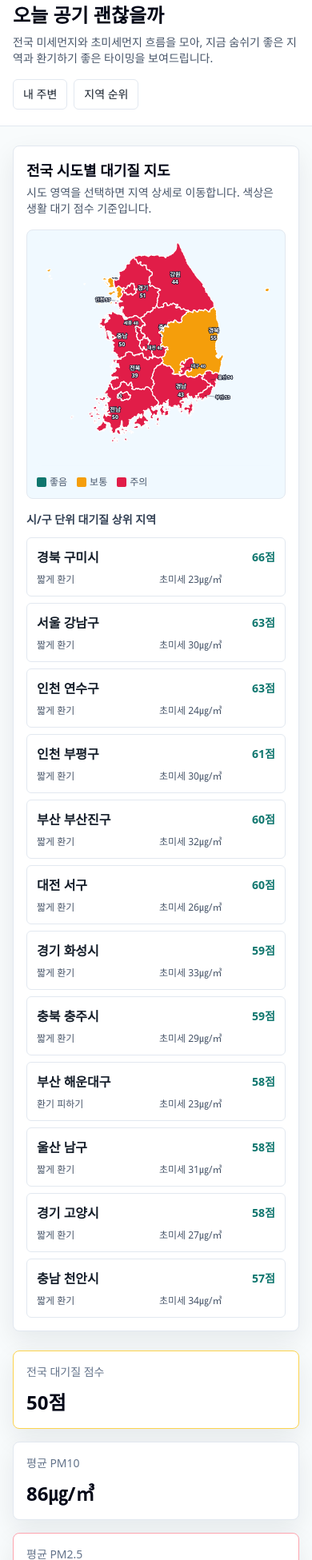
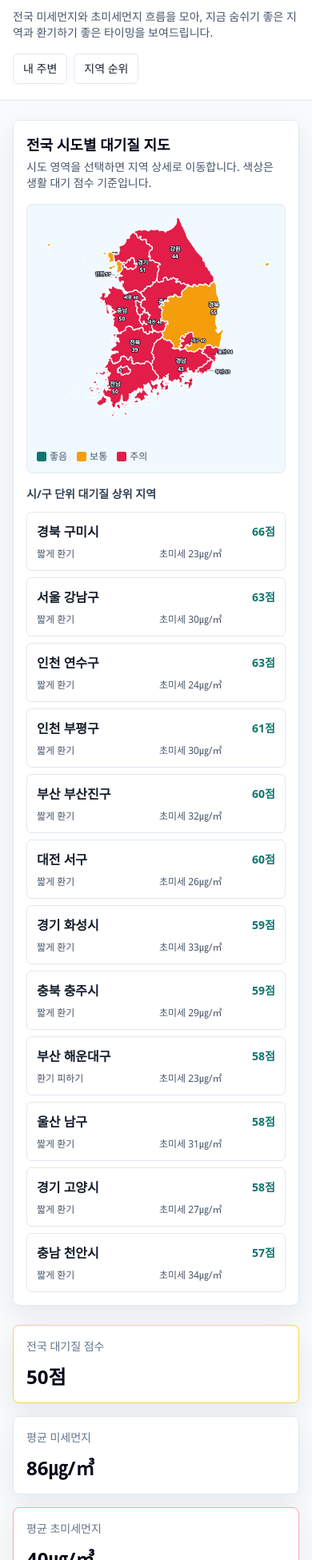
Before and after one commit to AldinYun/evcharge, a Next.js app: page / in a window 390 px wide. Shown: the part 49-2000 px from the top of the page at 80% size. Built offline with nearby package versions, Linux system fonts and the light colour scheme; no server answers; the database is empty.

Commit message:
Use Korean dust terms in UI

```diff
--- a/app/grade/[grade]/page.tsx
+++ b/app/grade/[grade]/page.tsx
@@ -27,7 +27,7 @@ export async function generateMetadata({ params }: PageProps): Promise<Metadata>
   const label = airGradeLabel(grade);
   return {
     title: `${label} 대기질 측정소 | 전국 미세먼지 등급별 현황`,
-    description: `${label} 등급으로 분류된 전국 미세먼지 측정소와 PM10, PM2.5, 환기 점수를 확인합니다.`
+    description: `${label} 등급으로 분류된 전국 미세먼지 측정소와 미세먼지, 초미세먼지, 환기 점수를 확인합니다.`
   };
 }
 
@@ -51,8 +51,8 @@ export default async function GradePage({ params }: PageProps) {
     <DashboardShell title={`${label} 대기질 측정소`} description="대기질 등급 분포에서 선택한 등급에 해당하는 전국 측정소 목록입니다.">
       <section className="grid grid-cols-1 gap-4 sm:grid-cols-2 lg:grid-cols-4">
         <MetricCard label="측정소 수" value={number(stations.length)} />
-        <MetricCard label="평균 PM10" value={microgram(averagePm10)} />
-        <MetricCard label="평균 PM2.5" value={microgram(averagePm25)} tone={averagePm25 > 35 ? "bad" : "default"} />
+        <MetricCard label="평균 미세먼지" value={microgram(averagePm10)} />
+        <MetricCard label="평균 초미세먼지" value={microgram(averagePm25)} tone={averagePm25 > 35 ? "bad" : "default"} />
         <MetricCard label="최근 측정" value={dateTime(latestMeasuredAt)} />
       </section>
 
@@ -77,8 +77,8 @@ export default async function GradePage({ params }: PageProps) {
                     <div className="text-sm font-bold text-teal-700">{station.ventilationScore}점</div>
                   </div>
                   <div className="mt-3 grid grid-cols-2 gap-2 text-xs text-slate-600 sm:grid-cols-4">
-                    <span>PM10 {microgram(station.pm10)}</span>
-                    <span>PM2.5 {microgram(station.pm25)}</span>
+                    <span>미세먼지 {microgram(station.pm10)}</span>
+                    <span>초미세먼지 {microgram(station.pm25)}</span>
                     <span>{ventilationStatusLabel(station.ventilationStatus)}</span>
                     <span>{dateTime(station.measuredAt)}</span>
                   </div>
@@ -94,7 +94,7 @@ export default async function GradePage({ params }: PageProps) {
           <section className="rounded-lg border border-slate-200 bg-white p-4 shadow-soft">
             <h2 className="text-lg font-semibold text-slate-950">등급 기준</h2>
             <p className="mt-2 text-sm leading-6 text-slate-600">
-              좋음은 PM10 30㎍/㎥ 이하이면서 PM2.5 15㎍/㎥ 이하, 보통은 PM10 80㎍/㎥ 이하이면서 PM2.5 35㎍/㎥ 이하 기준으로 분류합니다.
+              좋음은 미세먼지 30㎍/㎥ 이하이면서 초미세먼지 15㎍/㎥ 이하, 보통은 미세먼지 80㎍/㎥ 이하이면서 초미세먼지 35㎍/㎥ 이하 기준으로 분류합니다.
               그보다 높은 구간은 나쁨 또는 매우 나쁨으로 표시합니다.
             </p>
           </section>
--- a/app/page.tsx
+++ b/app/page.tsx
@@ -50,8 +50,8 @@ export default async function HomePage() {
 
       <section className="mt-6 grid grid-cols-1 gap-4 sm:grid-cols-2 lg:mt-0 lg:grid-cols-4">
         <MetricCard label="전국 대기질 점수" value={`${national.ventilationScore}점`} tone={national.ventilationScore >= 70 ? "good" : "warn"} />
-        <MetricCard label="평균 PM10" value={microgram(national.avgPm10)} />
-        <MetricCard label="평균 PM2.5" value={microgram(national.avgPm25)} tone={national.avgPm25 > 35 ? "bad" : "default"} />
+        <MetricCard label="평균 미세먼지" value={microgram(national.avgPm10)} />
+        <MetricCard label="평균 초미세먼지" value={microgram(national.avgPm25)} tone={national.avgPm25 > 35 ? "bad" : "default"} />
         <MetricCard label="측정소 수" value={number(national.stationCount)} />
         <MetricCard
           label="환기 판정"
--- a/app/region/[sido]/[sigungu]/page.tsx
+++ b/app/region/[sido]/[sigungu]/page.tsx
@@ -30,8 +30,8 @@ export default async function SigunguPage({ params }: PageProps) {
       <section className="grid grid-cols-1 gap-4 sm:grid-cols-2 lg:grid-cols-5">
         <MetricCard label="환기 점수" value={`${region.ventilationScore}점`} tone={region.ventilationScore >= 70 ? "good" : "warn"} />
         <MetricCard label="환기 상태" value={ventilationStatusLabel(region.ventilationStatus)} tone={region.ventilationStatus === "recommended" ? "good" : "warn"} />
-        <MetricCard label="PM10" value={microgram(region.avgPm10)} />
-        <MetricCard label="PM2.5" value={microgram(region.avgPm25)} tone={region.avgPm25 > 35 ? "bad" : "default"} />
+        <MetricCard label="미세먼지" value={microgram(region.avgPm10)} />
+        <MetricCard label="초미세먼지" value={microgram(region.avgPm25)} tone={region.avgPm25 > 35 ? "bad" : "default"} />
         <MetricCard label="측정소 수" value={`${region.stationCount}곳`} />
       </section>
 
@@ -49,8 +49,8 @@ export default async function SigunguPage({ params }: PageProps) {
                   <div className="text-sm font-bold text-teal-700">{station.ventilationScore}점</div>
                 </div>
                 <div className="mt-3 grid grid-cols-3 gap-2 text-xs text-slate-600">
-                  <span>PM10 {microgram(station.pm10)}</span>
-                  <span>PM2.5 {microgram(station.pm25)}</span>
+                  <span>미세먼지 {microgram(station.pm10)}</span>
+                  <span>초미세먼지 {microgram(station.pm25)}</span>
                   <span>{ventilationStatusLabel(station.ventilationStatus)}</span>
                 </div>
               </div>
--- a/app/region/[sido]/page.tsx
+++ b/app/region/[sido]/page.tsx
@@ -31,8 +31,8 @@ export default async function RegionPage({ params }: PageProps) {
       <section className="grid grid-cols-1 gap-4 sm:grid-cols-2 lg:grid-cols-5">
         <MetricCard label="환기 점수" value={`${region.ventilationScore}점`} tone={region.ventilationScore >= 70 ? "good" : "warn"} />
         <MetricCard label="환기 상태" value={ventilationStatusLabel(region.ventilationStatus)} tone={region.ventilationStatus === "recommended" ? "good" : "warn"} />
-        <MetricCard label="PM10" value={microgram(region.avgPm10)} />
-        <MetricCard label="PM2.5" value={microgram(region.avgPm25)} tone={region.avgPm25 > 35 ? "bad" : "default"} />
+        <MetricCard label="미세먼지" value={microgram(region.avgPm10)} />
+        <MetricCard label="초미세먼지" value={microgram(region.avgPm25)} tone={region.avgPm25 > 35 ? "bad" : "default"} />
         <MetricCard label="측정 시각" value={dateTime(region.measuredAt)} />
       </section>
 
--- a/components/charts/AirGradeChart.tsx
+++ b/components/charts/AirGradeChart.tsx
@@ -50,7 +50,7 @@ export function AirGradeChart({ good, moderate, bad, veryBad }: { good: number;
   return (
     <div className="w-full">
       <p className="mt-2 text-sm leading-6 text-slate-600">
-        전국 측정소를 현재 PM10·PM2.5 기준으로 분류한 비율입니다. 차트 조각이나 범례를 선택하면 해당 등급 측정소 목록을 볼 수 있습니다.
+        전국 측정소를 현재 미세먼지와 초미세먼지 기준으로 분류한 비율입니다. 차트 조각이나 범례를 선택하면 해당 등급 측정소 목록을 볼 수 있습니다.
       </p>
 
       <div className="mt-3 h-64 w-full">
--- a/components/layout/DashboardShell.tsx
+++ b/components/layout/DashboardShell.tsx
@@ -6,10 +6,7 @@ export function DashboardShell({ children, title, description }: { children: Rea
       <header className="border-b border-slate-200 bg-white">
         <div className="mx-auto flex max-w-7xl flex-col gap-4 px-4 py-5 sm:px-6 lg:flex-row lg:items-end lg:justify-between lg:px-8">
           <div>
-            <Link href="/" className="text-sm font-semibold text-teal-700">
-              에어체크
-            </Link>
-            <h1 className="mt-2 text-2xl font-bold text-slate-950 sm:text-3xl">{title}</h1>
+            <h1 className="text-2xl font-bold text-slate-950 sm:text-3xl">{title}</h1>
             <p className="mt-2 max-w-3xl text-sm text-slate-600 sm:text-base">{description}</p>
           </div>
           <nav className="flex flex-wrap gap-2 text-sm font-medium" aria-label="주요 메뉴">
--- a/components/layout/InfoPage.tsx
+++ b/components/layout/InfoPage.tsx
@@ -6,7 +6,7 @@ export function InfoPage({ title, description, children }: { title: string; desc
       <header className="border-b border-slate-200 bg-white">
         <div className="mx-auto max-w-3xl px-4 py-6">
           <Link href="/" className="text-sm font-semibold text-teal-700">
-            에어체크
+            홈으로
           </Link>
           <h1 className="mt-3 text-2xl font-bold text-slate-950 sm:text-3xl">{title}</h1>
           <p className="mt-2 text-sm leading-6 text-slate-600 sm:text-base">{description}</p>
--- a/components/location/NearbyAirStationFinder.tsx
+++ b/components/location/NearbyAirStationFinder.tsx
@@ -173,11 +173,11 @@ export function NearbyAirStationFinder({ stations, metrics, limit = 10 }: { stat
                 <div className="mt-1 font-semibold">{nearest.metric.ventilationScore}점</div>
               </div>
               <div>
-                <div className="text-xs text-slate-500">PM10</div>
+                <div className="text-xs text-slate-500">미세먼지</div>
                 <div className="mt-1 font-semibold">{microgram(nearest.metric.pm10)}</div>
               </div>
               <div>
-                <div className="text-xs text-slate-500">PM2.5</div>
+                <div className="text-xs text-slate-500">초미세먼지</div>
                 <div className="mt-1 font-semibold">{microgram(nearest.metric.pm25)}</div>
               </div>
             </div>
@@ -211,8 +211,8 @@ export function NearbyAirStationFinder({ stations, metrics, limit = 10 }: { stat
               </div>
               {metric ? (
                 <div className="mt-3 grid grid-cols-3 gap-2 text-xs text-slate-600">
-                  <span>PM10 {microgram(metric.pm10)}</span>
-                  <span>PM2.5 {microgram(metric.pm25)}</span>
+                  <span>미세먼지 {microgram(metric.pm10)}</span>
+                  <span>초미세먼지 {microgram(metric.pm25)}</span>
                   <span>{ventilationStatusLabel(metric.ventilationStatus)}</span>
                 </div>
               ) : null}
--- a/components/tables/AirRankingTable.tsx
+++ b/components/tables/AirRankingTable.tsx
@@ -24,8 +24,8 @@ export function AirRankingTable({ regions, metric, title }: { regions: AirRegion
               <th className="py-3 pr-3">순위</th>
               <th className="py-3 pr-3">지역</th>
               <th className="py-3 pr-3">지표</th>
-              <th className="py-3 pr-3">PM10</th>
-              <th className="py-3 pr-3">PM2.5</th>
+              <th className="py-3 pr-3">미세먼지</th>
+              <th className="py-3 pr-3">초미세먼지</th>
               <th className="py-3">환기 상태</th>
             </tr>
           </thead>
@@ -57,8 +57,8 @@ export function AirRankingTable({ regions, metric, title }: { regions: AirRegion
               <div className="text-sm font-bold text-teal-700">{value(region)}</div>
             </div>
             <div className="mt-2 grid grid-cols-3 gap-2 text-xs text-slate-600">
-              <span>PM10 {microgram(region.avgPm10)}</span>
-              <span>PM2.5 {microgram(region.avgPm25)}</span>
+              <span>미세먼지 {microgram(region.avgPm10)}</span>
+              <span>초미세먼지 {microgram(region.avgPm25)}</span>
               <span>{ventilationStatusLabel(region.ventilationStatus)}</span>
             </div>
           </Link>
```
